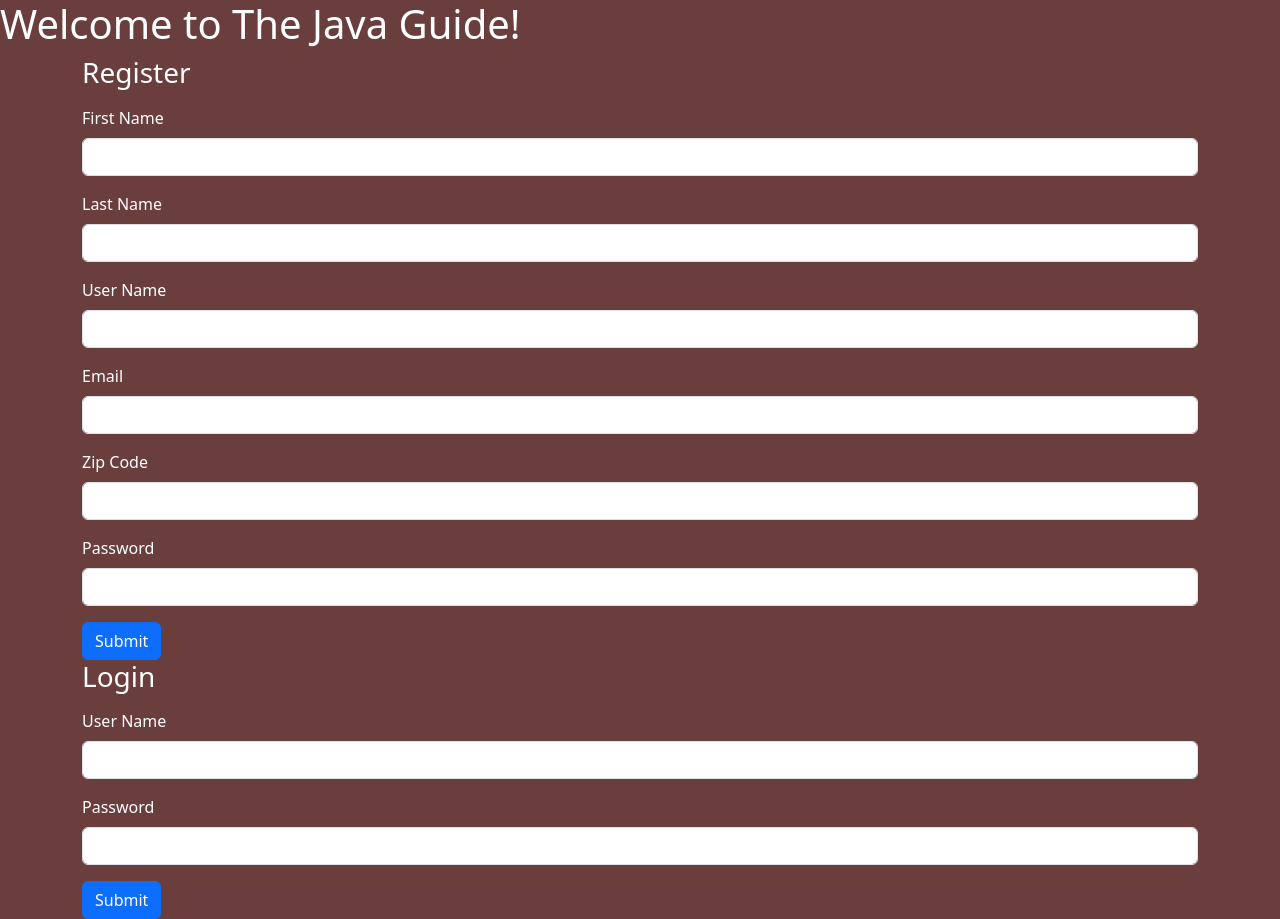
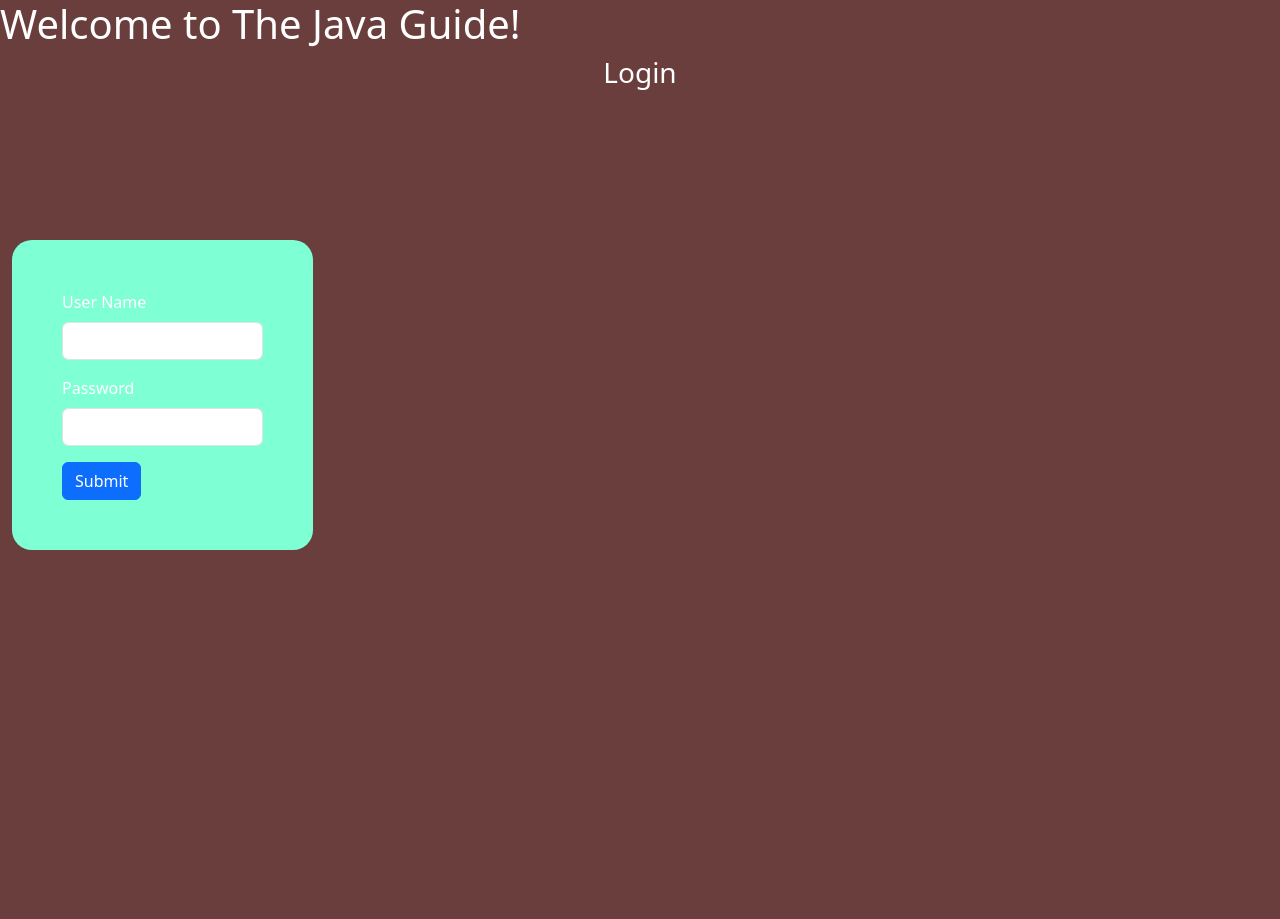
Before and after one commit to whitchakara/thejavaguide, a Django app: page / in a window 1280 px wide. After the commit the page ends 550 px from the top, so only its background shows below. Run offline with Django 3.2, Linux system fonts and the light colour scheme; some libraries are stand-ins or nearby versions.

Commit message:
removed registration form from home page and added new page

```diff
--- a/java_app/static/css/style.css
+++ b/java_app/static/css/style.css
@@ -1,5 +1,7 @@
-html {
-    height: 100%;
+* {
+    padding: 0;
+    margin: 0;
+    box-sizing: border-box;
 }
 body {
     background-color: #6b3e3e;
@@ -10,11 +12,11 @@ body {
     height: 100%;
     margin: 0;
 }
-main {
-    display:inline-block;
+
+form {
+    width: 24%;
+    padding: 50px;
+    border-radius: 20px;
+    margin-top: 150px;
+    background-color: aquamarine;
 }
-
-.logregform{
-    position: relative;
-
-}
--- a/java_app/templates/log-reg.html
+++ b/java_app/templates/log-reg.html
@@ -16,46 +16,8 @@
 </head>
 <body>
     <h1 class="">Welcome to The Java Guide!</h1>
-    <div class="container">
-        <main class="form-signin w-100 m-auto">
-            <h1 class="h3 mb-3 fw-normal">Register</h1>
-            <form  class="logregform" action = "/register" method="post">
-                {% csrf_token %}
-                <ul class="messages">
-                {% for message in messages %}
-                    <li {% if message.tags %} class="{{ message.tags }}"{% endif %}>{{ message }}</li>
-                {% endfor %}
-                </ul>
-                <div class="mb-3">
-                    <label for= "first_name" class="form-label">First Name</label>
-                    <input type="text" name="first_name" class="form-control"/>
-                </div>
-                <div class="mb-3">
-                    <label for= "last_name" class="form-label" >Last Name</label>
-                    <input type="text" name="last_name" class="form-control"/>
-                </div>
-                <div class="mb-3">
-                    <label for= "user_name" class="form-label">User Name</label>
-                    <input type="text" name="user_name" class="form-control"/>
-                </div>
-                <div class="mb-3">
-                    <label for= "email" class="form-label">Email</label>
-                    <input type="email" name="email" class="form-control" />
-                </div>
-                <div class="mb-3">
-                    <label for= "zip_code" class="form-label">Zip Code</label>
-                    <input type="text" name="zip_code" class="form-control"/>
-                </div>
-                <div class="mb-3">
-                    <label for= "password" class="form-label">Password </label>
-                    <input type="password" name="password" class="form-control"/>
-                </div>
-                <div>
-                <button class="btn btn-primary">Submit</button>
-                </div>
-
-            </form>
-            <h1 class="h3 mb-3 fw-normal">Login</h1>
+    <div class="container-fluid">
+            <h4 class="h3 mb-3 fw-normal text-center">Login</h4>
             <form action="/login" method="post">
                 {%csrf_token%}
                 <div class="mb-3">
--- a/java_app/views.py
+++ b/java_app/views.py
@@ -64,7 +64,7 @@ def edit(request, id):
 
 def register(request):
     if request.method == 'GET':
-        return redirect('/')
+        return redirect('/register')
     errors = User.objects.validate(request.POST)
     if errors:
         for e in errors.values():
```
Also changed, not shown: java_app/templates/register.html (added, +60 -0 lines).
